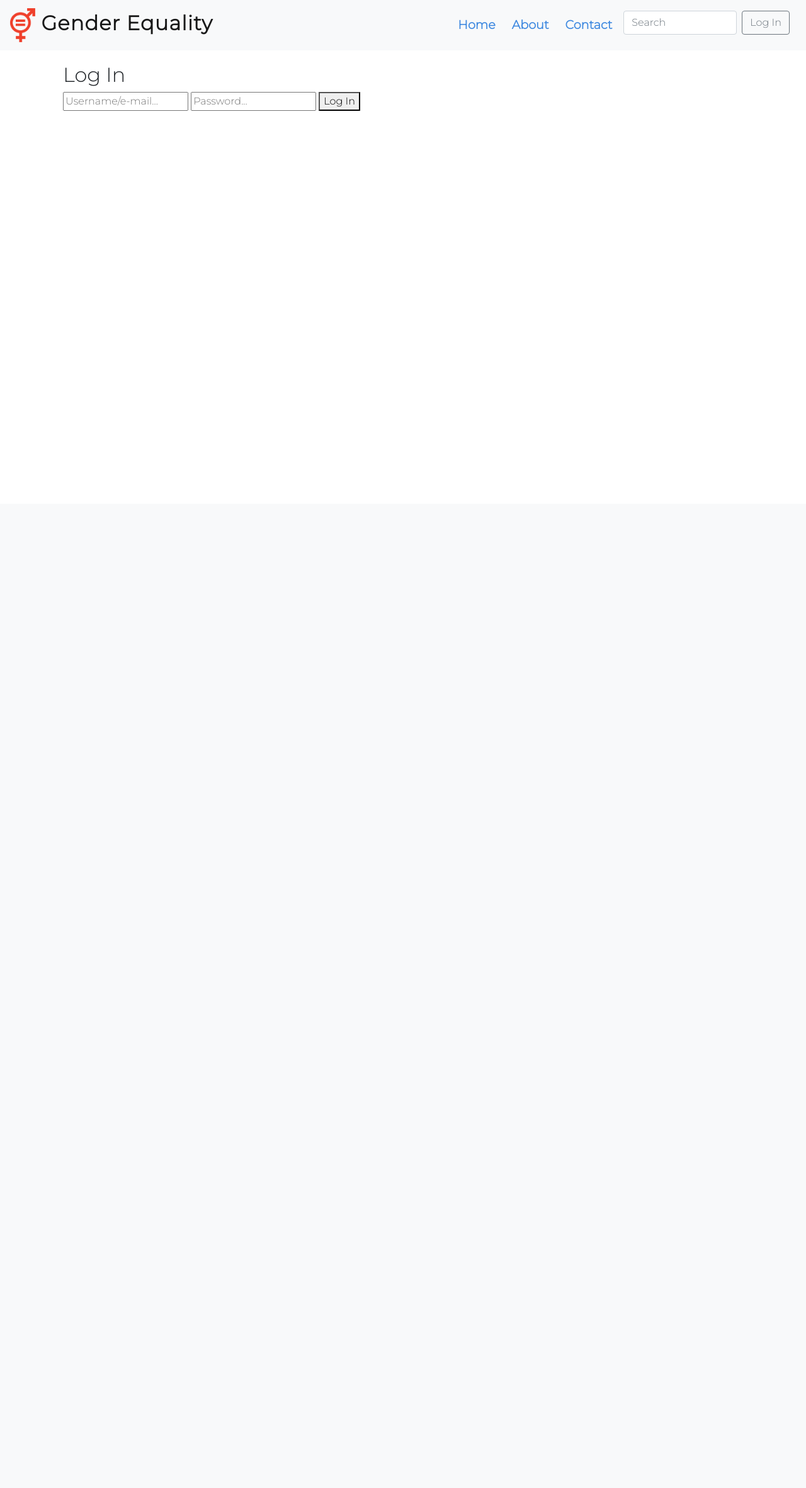
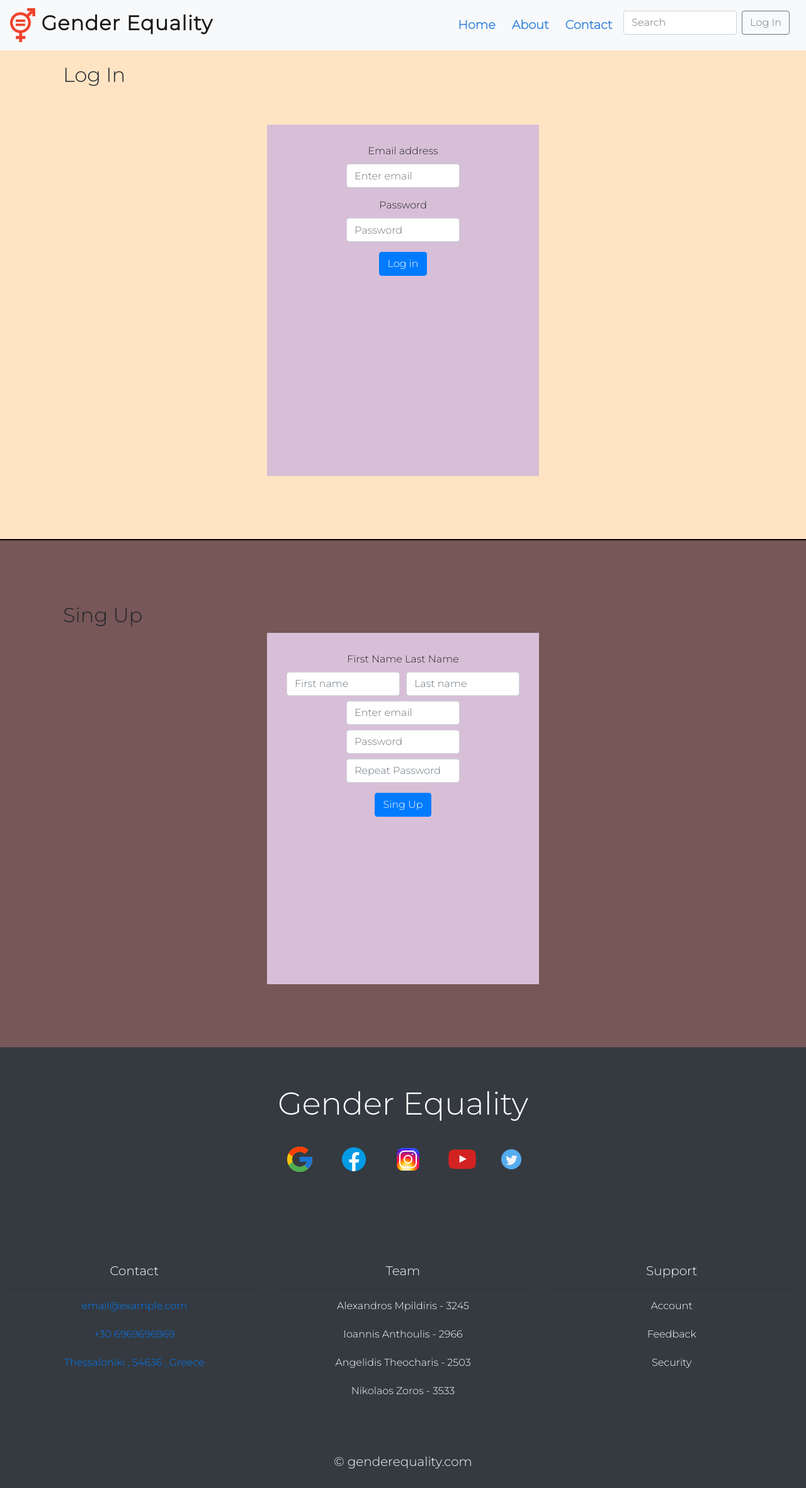
Before and after one commit to Anthoulis/Website-Auth-2021, a PHP site: page /login.php in a window 1280 px wide. Shown: the whole page at 63% size. Before the commit the page ends 176 px from the top, so only its background shows below. Run offline with PHP 8.4, Linux system fonts and the light colour scheme.

Commit message:
Login Front end

```diff
--- /dev/null
+++ b/css/login.css
@@ -0,0 +1,44 @@
+
+.sectionLogIn {
+    padding: 100px;
+    background-color:bisque;
+}
+.sectionSingUp {
+    padding: 100px;
+    background-color: rgb(119, 87, 87);
+}
+
+form{
+    margin: auto;
+    padding: auto;
+    margin-top: auto;
+    margin: auto;
+    margin-left: auto;
+    margin-right: auto;
+    text-align: center;
+    margin-top: 60px;
+    background-color: thistle;
+    padding: 30px;
+    width: 432px;
+    height: 558px;
+}
+
+.sectionSingUp
+form{
+    margin: auto;
+}
+
+div.form-group input {
+    margin-left: auto;
+    margin-right: auto;
+}
+
+.form-row {
+    margin-left: auto;
+    margin-right: auto;
+}
+
+.form-group {
+    margin-left: auto;
+    margin-right: auto;
+}
--- a/login.php
+++ b/login.php
@@ -5,7 +5,7 @@
 <!DOCTYPE html>
 <html lang="en">
 <head>
-    <title>GE Log In</title>
+    <title>Gender Equality</title>
     <!--Header Template-->
     <meta charset="UTF-8">
     <meta http-equiv="X-UA-Compatible" content="IE=edge">
@@ -14,8 +14,8 @@
     <!--Our style-->
     <link rel="stylesheet" href="css/reset.css">
     <!-- Bootstrap CSS -->
-    <link rel="stylesheet" href="https://stackpath.bootstrapcdn.com/bootstrap/4.4.1/css/bootstrap.min.css"
-        integrity="sha384-Vkoo8x4CGsO3+Hhxv8T/Q5PaXtkKtu6ug5TOeNV6gBiFeWPGFN9MuhOf23Q9Ifjh" crossorigin="anonymous">
+    <link rel="stylesheet" href="https://stackpath.bootstrapcdn.com/bootstrap/4.4.1/css/bootstrap.min.css" integrity="sha384-Vkoo8x4CGsO3+Hhxv8T/Q5PaXtkKtu6ug5TOeNV6gBiFeWPGFN9MuhOf23Q9Ifjh" crossorigin="anonymous">
+    <link rel="stylesheet" href="css/login.css">
     <link rel="stylesheet" href="css/styles.css">
     <!--Fonts-->
     <link rel="preconnect" href="https://fonts.gstatic.com">
@@ -26,13 +26,40 @@
 include 'templates/header.php';
 ?>
 <!--Form-->
-    <section style="margin-top:100px; margin-left:100px">
-        <h2>Log In</h2>
-        <form action="login.inc.php" method="post">
-            <input type="text" name="email" placeholder="Username/e-mail...">
-            <input type="password" name="pwd" placeholder="Password...">
-            <button type="submit">Log In</button>
-        </form>
-    </section>
-</body>
-</html>
+<section class="sectionLogIn">
+<h2>Log In</h2>
+<form>
+    <div class="form-group">
+        <label for="exampleInputEmail1">Email address</label>
+        <input type="email" class="form-control" id="exampleInputEmail1" aria-describedby="emailHelp" placeholder="Enter email">
+    </div>
+    <div class="form-group">
+        <label for="exampleInputPassword1">Password</label>
+        <input type="password" class="form-control" id="exampleInputPassword1" placeholder="Password">
+    </div>
+    <button type="submit" class="btn btn-primary">Log in</button>
+</form>
+</section>
+
+<div style="border-style:solid; border-color:black; border-width:1px;"></div>
+
+<section class="sectionSingUp">
+<h2>Sing Up</h2>
+<form>
+<label for="exampleInputEmail1">First Name</label>
+<label for="exampleInputEmail1">Last Name</label>
+    <div class="form-row">
+        <input type="text" class="form-control" placeholder="First name" style="margin-left: auto; margin-right:10px">
+        <input type="text" class="form-control" placeholder="Last name"  style="margin-right: auto;">
+    </div>
+    <div class="form-group">
+        <input type="email" class="form-control" id="exampleInputEmail1" aria-describedby="emailHelp" placeholder="Enter email">
+        <input type="password" class="form-control" id="exampleInputPassword1" placeholder="Password">
+        <input type="password" class="form-control" id="exampleInputPassword1" placeholder="Repeat Password">
+    </div>
+    <button type="submit" class="btn btn-primary">Sing Up</button>
+</form>
+</section>
+<?php
+include 'templates/footer.php';
+?>
```
Also changed, not shown: signUp.php (deleted, +0 -41 lines).
